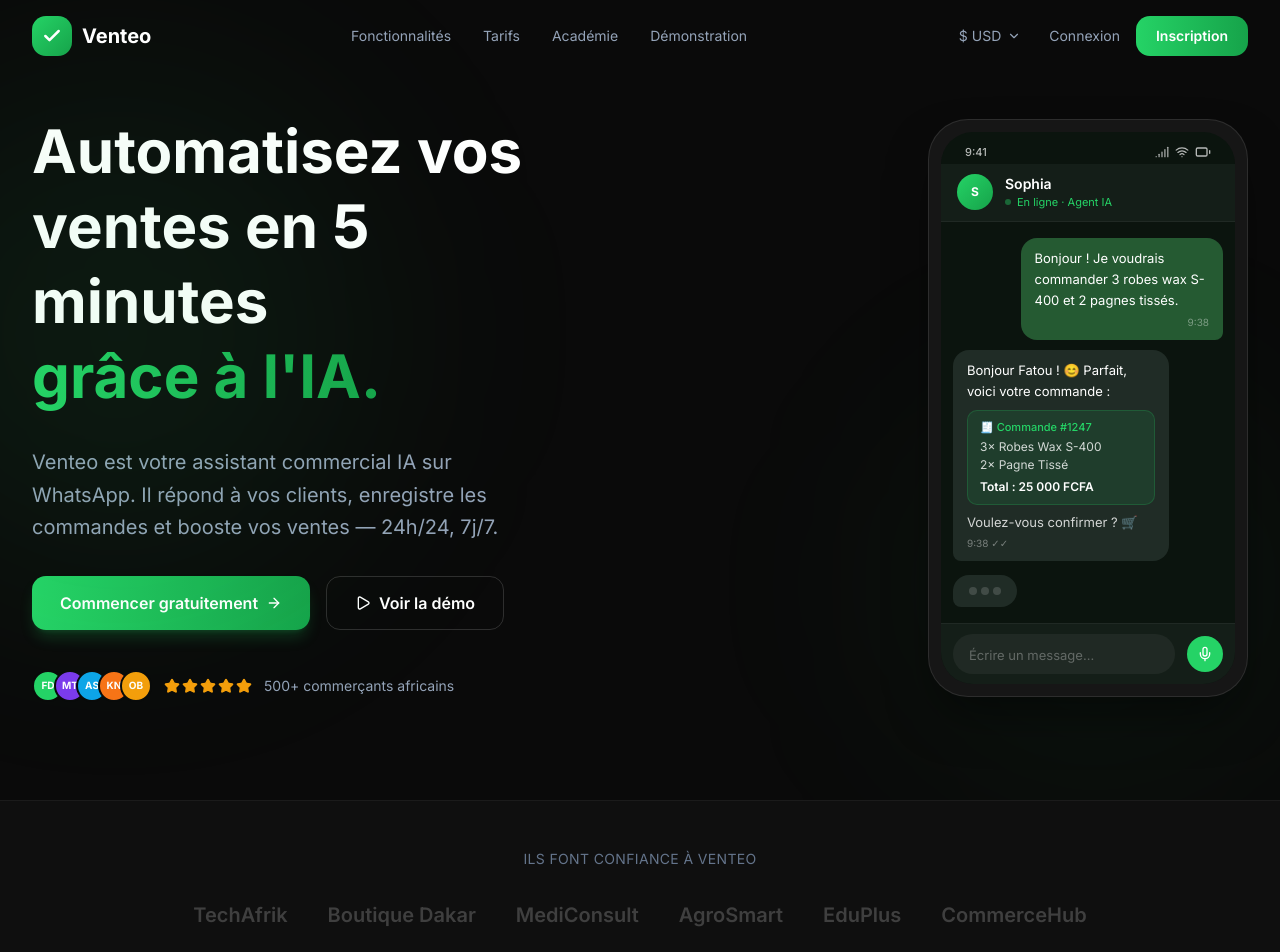
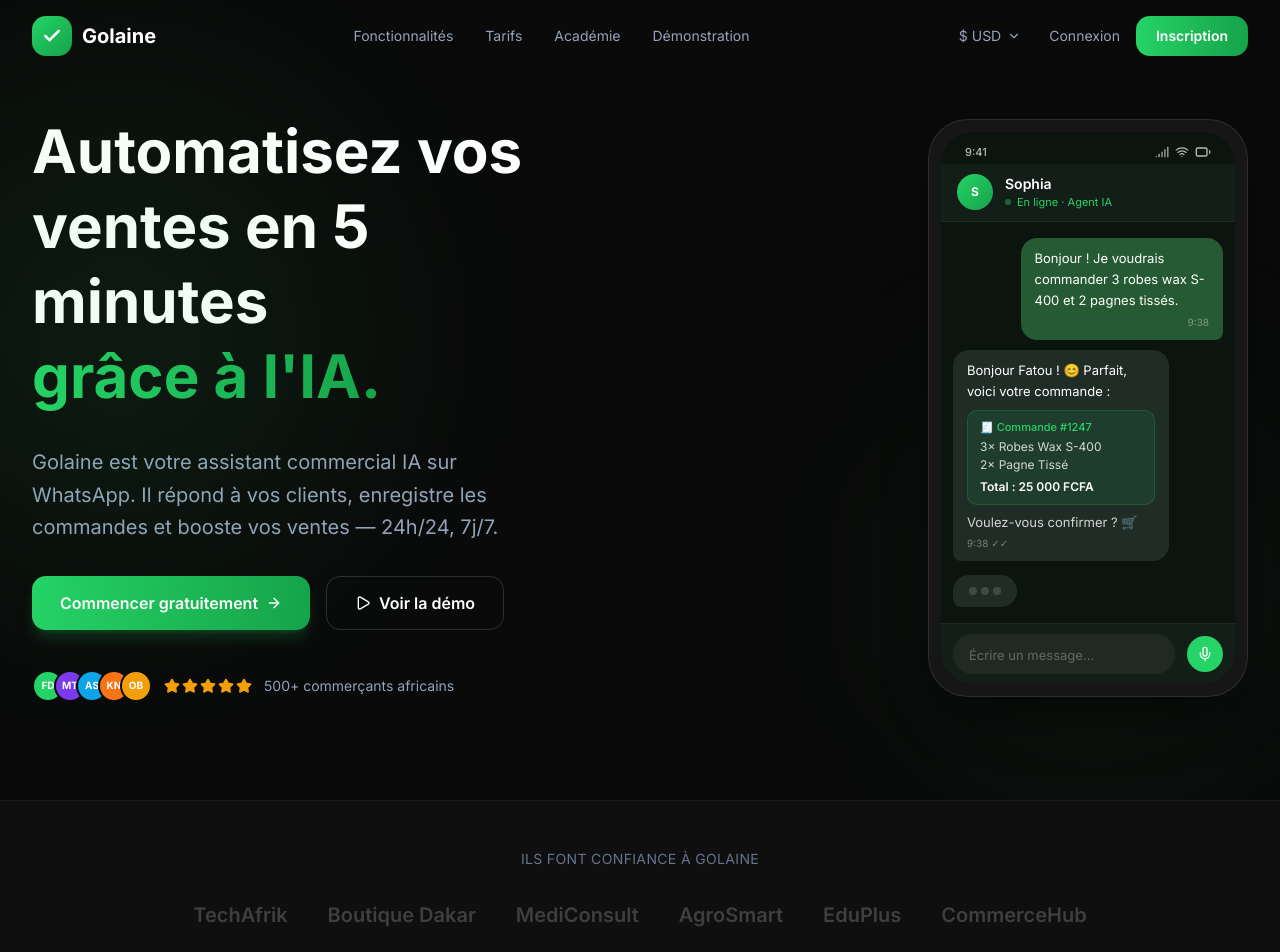
Before and after one commit to speak-ia/Golaine, a Next.js app: page / in a window 1280 px wide. Shown: the top 952 px of the page. Built offline with nearby package versions, Linux system fonts and the light colour scheme.

Commit message:
63b897d8-d48b-4b21-8841-8489a3921cf4

```diff
--- a/src/app/layout.tsx
+++ b/src/app/layout.tsx
@@ -8,11 +8,11 @@
 });
 
 export const metadata: Metadata = {
-  title: "Venteo — Automatisez vos ventes sur WhatsApp avec l'IA",
+  title: "Golaine — Automatisez vos ventes sur WhatsApp avec l'IA",
   description:
-    "Venteo est un assistant IA qui automatise vos ventes sur WhatsApp. Répondez à vos clients 24/7, enregistrez les commandes et boostez votre chiffre d'affaires.",
+    "Golaine est un assistant IA qui automatise vos ventes sur WhatsApp. Répondez à vos clients 24/7, enregistrez les commandes et boostez votre chiffre d'affaires.",
   keywords: [
-    "Venteo",
+    "Golaine",
     "WhatsApp",
     "IA",
     "ventes",
--- a/src/app/page.tsx
+++ b/src/app/page.tsx
@@ -110,7 +110,7 @@
               </svg>
             </div>
             <span className="text-lg sm:text-xl font-bold text-white">
-              Venteo
+              Golaine
             </span>
           </a>
 
@@ -250,7 +250,7 @@
 
             <FadeIn delay={0.1}>
               <p className="text-lg sm:text-xl text-[rgb(148,163,184)] max-w-lg leading-relaxed">
-                Venteo est votre assistant commercial IA sur WhatsApp. Il répond
+                Golaine est votre assistant commercial IA sur WhatsApp. Il répond
                 à vos clients, enregistre les commandes et booste vos ventes —
                 24h/24, 7j/7.
               </p>
@@ -441,7 +441,7 @@
       <div className="max-w-7xl mx-auto px-4 sm:px-6 lg:px-8">
         <FadeIn>
           <p className="text-center text-sm text-[rgb(100,116,139)] mb-8 tracking-wide uppercase">
-            Ils font confiance à Venteo
+            Ils font confiance à Golaine
           </p>
         </FadeIn>
         <FadeIn delay={0.1}>
@@ -506,7 +506,7 @@
         </FadeIn>
         <FadeIn delay={0.1}>
           <p className="text-center text-[rgb(148,163,184)] text-lg max-w-2xl mx-auto mb-14">
-            Venteo transforme votre WhatsApp en machine de vente automatisée.
+            Golaine transforme votre WhatsApp en machine de vente automatisée.
           </p>
         </FadeIn>
 
@@ -703,14 +703,14 @@
           <h2 className="text-3xl sm:text-4xl lg:text-5xl font-bold text-center text-white mb-4">
             Voyez{" "}
             <span className="bg-gradient-to-r from-[rgb(37,211,102)] to-[rgb(22,163,74)] bg-clip-text text-transparent">
-              Venteo
+              Golaine
             </span>{" "}
             en action
           </h2>
         </FadeIn>
         <FadeIn delay={0.15}>
           <p className="text-center text-[rgb(148,163,184)] text-lg max-w-2xl mx-auto mb-12">
-            Découvrez comment Venteo transforme chaque conversation en vente.
+            Découvrez comment Golaine transforme chaque conversation en vente.
           </p>
         </FadeIn>
 
@@ -722,7 +722,7 @@
               <iframe
                 className="w-full h-full"
                 src="https://www.youtube.com/embed/dQw4w9WgXcQ"
-                title="Venteo Demo"
+                title="Golaine Demo"
                 frameBorder="0"
                 allow="accelerometer; autoplay; clipboard-write; encrypted-media; gyroscope; picture-in-picture"
                 allowFullScreen
@@ -768,7 +768,7 @@
     "Ventes manquées la nuit et le week-end",
     "Ressources gaspillées sur des tâches répétitives",
   ];
-  const withVenteo = [
+  const withGolaine = [
     "Réponse instantanée à chaque message client",
     "Enregistrement automatique de chaque commande",
     "Informations produit toujours exactes et à jour",
@@ -828,7 +828,7 @@
                   <X className="w-5 h-5 text-[rgb(239,68,68)]" />
                 </div>
                 <h3 className="text-xl font-semibold text-[rgb(248,113,113)]">
-                  Sans Venteo
+                  Sans Golaine
                 </h3>
               </div>
               <ul className="space-y-4">
@@ -854,11 +854,11 @@
                   <Check className="w-5 h-5 text-[rgb(37,211,102)]" />
                 </div>
                 <h3 className="text-xl font-semibold text-[rgb(37,211,102)]">
-                  Avec Venteo
+                  Avec Golaine
                 </h3>
               </div>
               <ul className="space-y-4">
-                {withVenteo.map((item) => (
+                {withGolaine.map((item) => (
                   <li key={item} className="flex items-start gap-3">
                     <div className="w-5 h-5 rounded-full bg-[rgb(37,211,102)]/10 flex items-center justify-center flex-shrink-0 mt-0.5">
                       <Check className="w-3 h-3 text-[rgb(37,211,102)]" />
@@ -882,7 +882,7 @@
   const testimonials = [
     {
       quote:
-        "Venteo a transformé ma boutique. Je ne rate plus aucune commande, même la nuit. Mon chiffre d'affaires a augmenté de 45% en 3 mois.",
+        "Golaine a transformé ma boutique. Je ne rate plus aucune commande, même la nuit. Mon chiffre d'affaires a augmenté de 45% en 3 mois.",
       name: "Fatou Diallo",
       business: "Boutique mode en ligne — Dakar",
       initials: "FD",
@@ -898,7 +898,7 @@
     },
     {
       quote:
-        "L'installation a pris moins de 5 minutes et les résultats sont immédiats. Je recommande Venteo à tous les commerçants.",
+        "L'installation a pris moins de 5 minutes et les résultats sont immédiats. Je recommande Golaine à tous les commerçants.",
       name: "Aminata Sow",
       business: "Cosmétiques naturels — Lomé",
       initials: "AS",
@@ -916,7 +916,7 @@
         </FadeIn>
         <FadeIn delay={0.1}>
           <p className="text-center text-[rgb(148,163,184)] text-lg max-w-2xl mx-auto mb-16">
-            Des commerçants africains qui font confiance à Venteo.
+            Des commerçants africains qui font confiance à Golaine.
           </p>
         </FadeIn>
 
@@ -1143,7 +1143,7 @@
         <FadeIn delay={0.15}>
           <p className="text-lg text-[rgb(148,163,184)] mb-10 max-w-xl mx-auto">
             Rejoignez plus de 500 commerçants africains qui boostent leurs
-            ventes avec Venteo. Essai gratuit, sans carte bancaire.
+            ventes avec Golaine. Essai gratuit, sans carte bancaire.
           </p>
         </FadeIn>
         <FadeIn delay={0.25}>
@@ -1241,7 +1241,7 @@
                   <polyline points="20 6 9 17 4 12" />
                 </svg>
               </div>
-              <span className="text-lg font-bold text-white">Venteo</span>
+              <span className="text-lg font-bold text-white">Golaine</span>
             </a>
             <p className="text-sm text-[rgb(100,116,139)] max-w-sm mb-6 leading-relaxed">
               Votre assistant commercial IA sur WhatsApp. Automatisez vos ventes
@@ -1288,7 +1288,7 @@
       <div className="border-t border-white/[0.05]">
         <div className="max-w-7xl mx-auto px-4 sm:px-6 lg:px-8 py-6 flex flex-col sm:flex-row items-center justify-between gap-4">
           <p className="text-xs text-[rgb(100,116,139)]">
-            © {new Date().getFullYear()} Venteo. Tous droits réservés.
+            © {new Date().getFullYear()} Golaine. Tous droits réservés.
           </p>
           <div className="flex items-center gap-2 px-3 py-1.5 rounded-full bg-white/5 border border-white/[0.07]">
             <div className="w-1.5 h-1.5 rounded-full bg-[rgb(37,211,102)] pulse-dot" />
--- a/src/components/AuthPages.tsx
+++ b/src/components/AuthPages.tsx
@@ -5,8 +5,8 @@
 import { ArrowLeft, Eye, EyeOff, Mail, Lock, Building2, Loader2 } from "lucide-react";
 import { useAuthStore } from "@/lib/store";
 
-/* ──────────────────── Venteo Logo ──────────────────── */
-function VenteoLogo({ size = "md" }: { size?: "sm" | "md" }) {
+/* ──────────────────── Golaine Logo ──────────────────── */
+function GolaineLogo({ size = "md" }: { size?: "sm" | "md" }) {
   const iconSize = size === "sm" ? "w-8 h-8" : "w-12 h-12";
   const textSize = size === "sm" ? "text-base" : "text-xl";
   const svgSize = size === "sm" ? 18 : 24;
@@ -29,7 +29,7 @@
           <polyline points="20 6 9 17 4 12" />
         </svg>
       </div>
-      <span className={`${textSize} font-bold text-white`}>Venteo</span>
+      <span className={`${textSize} font-bold text-white`}>Golaine</span>
     </div>
   );
 }
@@ -218,7 +218,7 @@
         <div className="rounded-2xl bg-[rgb(22,22,22)] border border-white/[0.07] p-8 sm:p-10 shadow-2xl shadow-black/40">
           {/* Logo */}
           <div className="flex justify-center mb-6">
-            <VenteoLogo size="md" />
+            <GolaineLogo size="md" />
           </div>
 
           {/* Header */}
@@ -362,7 +362,7 @@
         <div className="rounded-2xl bg-[rgb(22,22,22)] border border-white/[0.07] p-8 sm:p-10 shadow-2xl shadow-black/40">
           {/* Logo */}
           <div className="flex justify-center mb-6">
-            <VenteoLogo size="md" />
+            <GolaineLogo size="md" />
           </div>
 
           {/* Header */}
--- a/src/components/dashboard/DashboardHeader.tsx
+++ b/src/components/dashboard/DashboardHeader.tsx
@@ -194,7 +194,7 @@
                 />
                 <div className="min-w-0">
                   <p className="text-sm font-bold text-white truncate">Alassane Amadou Diallo</p>
-                  <p className="text-xs text-white/70 truncate">alassane@venteo.sn</p>
+                  <p className="text-xs text-white/70 truncate">alassane@golaine.sn</p>
                 </div>
               </div>
               <div className="flex items-center gap-1.5 mt-3">
--- a/src/components/dashboard/DashboardSidebar.tsx
+++ b/src/components/dashboard/DashboardSidebar.tsx
@@ -71,7 +71,7 @@
             </div>
             {sidebarOpen && (
               <span className="text-lg font-bold text-gray-900 truncate">
-                Venteo
+                Golaine
               </span>
             )}
           </div>
--- a/src/components/dashboard/ParametresPage.tsx
+++ b/src/components/dashboard/ParametresPage.tsx
@@ -212,7 +212,7 @@
 
 function ProfilTab() {
   const [name, setName] = useState("Alassane Amadou Diallo");
-  const [email, setEmail] = useState("alassane@venteo.sn");
+  const [email, setEmail] = useState("alassane@golaine.sn");
   const [phone, setPhone] = useState("+221 77 123 45 67");
   const [lang, setLang] = useState("Français");
   const [tz, setTz] = useState("UTC+1 Dakar");
@@ -883,7 +883,7 @@
           <div>
             <h3 className="text-sm font-semibold text-gray-900">API</h3>
             <p className="text-xs text-gray-500 mt-0.5">
-              Utilisez notre API pour intégrer Venteo dans vos systèmes existants.
+              Utilisez notre API pour intégrer Golaine dans vos systèmes existants.
             </p>
           </div>
         </div>
--- a/src/components/dashboard/TesterAgentPage.tsx
+++ b/src/components/dashboard/TesterAgentPage.tsx
@@ -45,7 +45,7 @@
 const initialMessages: Message[] = [
   {
     id: "init-1",
-    text: "Bonjour ! 👋 Je suis Sophia, l'assistante de Venteo Boutique. Comment puis-je vous aider aujourd'hui ?",
+    text: "Bonjour ! 👋 Je suis Sophia, l'assistante de Golaine Boutique. Comment puis-je vous aider aujourd'hui ?",
     sender: "agent",
     timestamp: "10:30",
     read: true,
```
Also changed, not shown: 1 other file (tests, documents, lock files or other folders).
